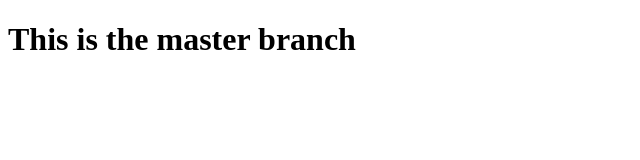
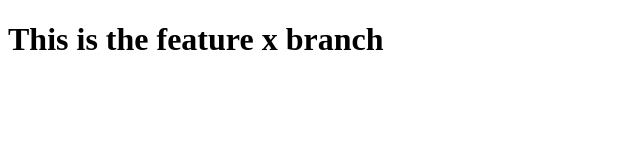
Before and after one commit to brucevanhorn2/first-branching, a plain HTML site: page index.html in a window 1280 px wide. Shown: the whole page, without its empty margins (0-640 px from the left). Drawn offline with Linux system fonts and the light colour scheme.

Commit message:
Changed the text

```diff
--- a/index.html
+++ b/index.html
@@ -7,6 +7,6 @@
     <title>first branch</title>
 </head>
 <body>
-    <h1>This is the master branch</h1>
+    <h1>This is the feature x branch</h1>
 </body>
 </html>
```
